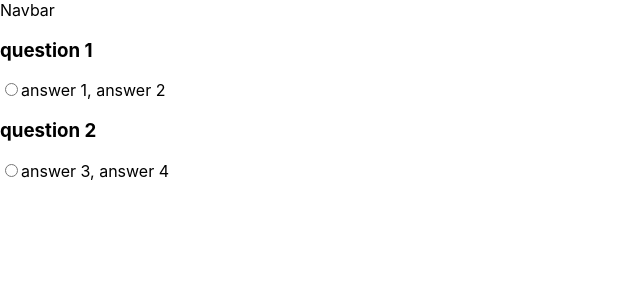
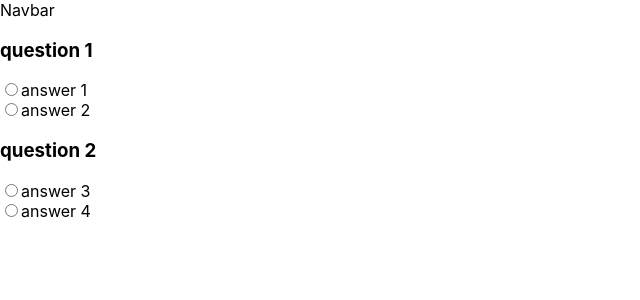
Before and after one commit to Chadkaplan/quiz-app, a React (Create React App) app: page /play in a window 1280 px wide. Shown: the top 300 px of the page, without its empty margins (0-640 px from the left). Built offline with nearby package versions, Linux system fonts and the light colour scheme.

Commit message:
Properly displaying one radio selector for each answer.

```diff
--- a/src/components/Play.jsx
+++ b/src/components/Play.jsx
@@ -1,7 +1,8 @@
 import React from 'react';
 
-const questions=  [{question: 'question 1', answers: ["answer 1, answer 2"]}, {question: 'question 2', answers: ["answer 3, answer 4"]}]
+const questions=  [{question: 'question 1', answers: ["answer 1", "answer 2"]}, {question: 'question 2', answers: ["answer 3", "answer 4"]}]
 // Need to take in props instead of hard coded questions
+
 const Play = () => {
   const [selectedAnswers, setSelectedAnswers] = React.useState({});
 
@@ -22,7 +23,7 @@ const Play = () => {
             <div key={i}>
               <input
                 type="radio"
-                name={`question-${index}`}
+                name={index}
                 value={answer}
                 checked={selectedAnswers[index] === answer}
                 onChange={e => handleChange(e, index)}
```
